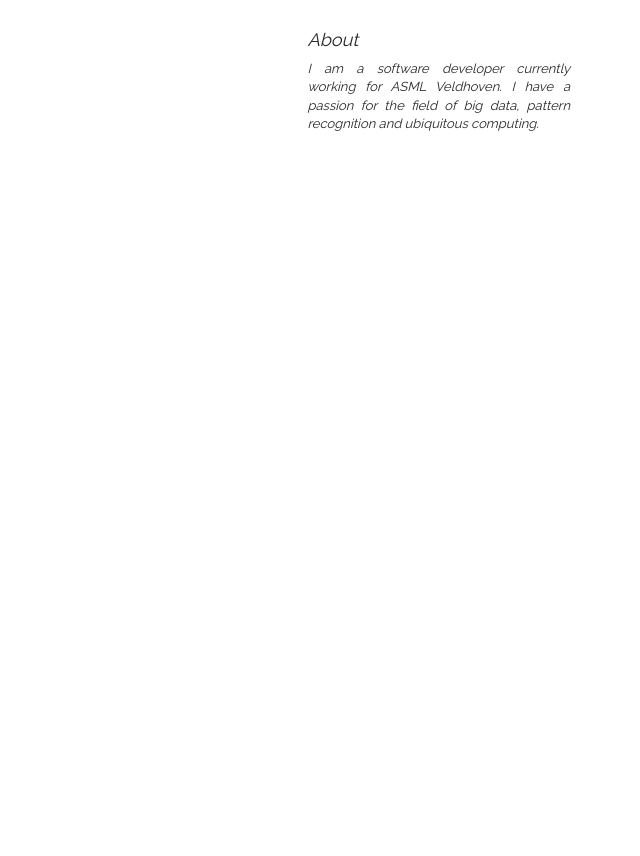
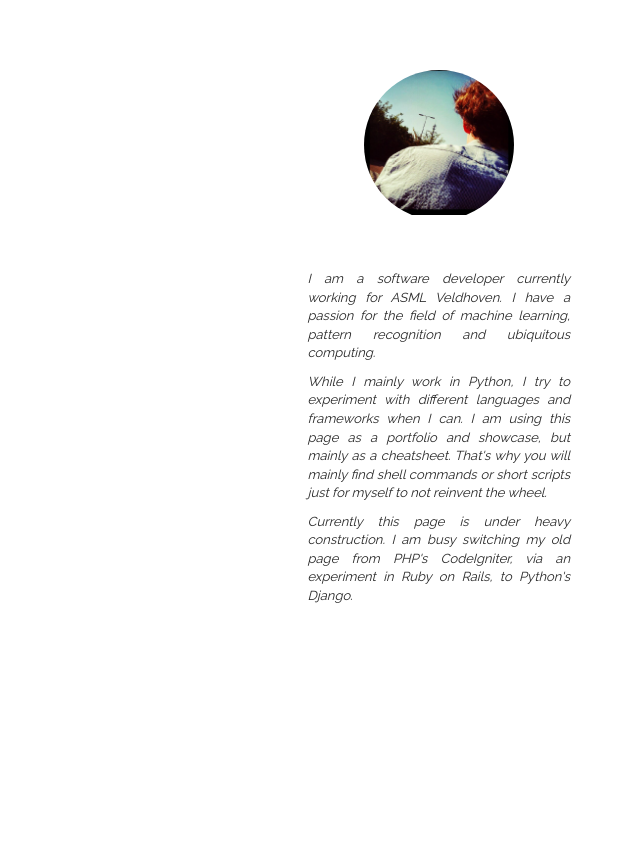
Before and after one commit to jitsejan/homepage-django, a Django app: page / in a window 1280 px wide. Shown: the part 92-948 px from the top of the page, without its empty margins (640-1280 px from the left). Run offline with Django 3.2, Linux system fonts and the light colour scheme; data that the repository does not hold is empty; some libraries are stand-ins or nearby versions.

Commit message:
Small update

```diff
--- a/static/css/blog.css
+++ b/static/css/blog.css
@@ -17,10 +17,35 @@ body, html{
   color: #6699ff;
 }
 
+h2, a{
+    color: rgb(102, 153, 255);
+}
+
 .about-me {
   font-size: small;
   font-style: italic;
   text-align: justify;
+}
+.img-div{
+    height: 150px;
+    width: 150px;
+    overflow: hidden;
+    border-radius: 50%;
+    margin: 50px auto;
+}
+
+
+.img-div img{
+transform: translate(-50%);
+-ms-transform:r translate(-50%); /* IE 9 */
+-moz-transform: translate(-50%); /* Firefox */
+-webkit-transform: translate(-50%); /* Safari and Chrome */
+-o-transform: translate(-50%); /* Opera */
+width: 150px;
+height: 150px;
+margin-left: 75px;
+margin-top: -5px;
+vertical-align: middle;
 }
 .web-img{
     vertical-align: text-top;
--- a/templates/base.html
+++ b/templates/base.html
@@ -10,7 +10,7 @@
 
       <div class="row">
 
-        <div class="col-sm-8 blog-main">
+        <div class="col-sm-9 blog-main">
           {% block blog_entries %} {% endblock %}
 
           {% if is_paginated %}
@@ -21,10 +21,23 @@
           {% endif %}
         </div><!-- /.blog-main -->
 
-        <div class="col-sm-3 col-sm-offset-1 blog-sidebar">
+        <div class="col-sm-3 col-sm-offset-0 blog-sidebar">
           <div class="sidebar-module sidebar-module-inset about-me">
-            <h4>About</h4>
-	    I am a software developer currently working for ASML Veldhoven. I have a passion for the field of big data, pattern recognition and ubiquitous computing.
+            <div class="img-div">
+      <img src="{% static "images/JJ_avatar_01.jpg" %}" />
+    </div>
+            <p>
+	    I am a software developer currently working for ASML Veldhoven. I have a passion for the field of machine learning,
+        pattern recognition and ubiquitous computing.
+            </p>
+<p> While I mainly work in Python, I try to experiment with different
+languages and frameworks when I can. I am using this page as a portfolio and showcase, but mainly as a cheatsheet. That's why
+you will mainly find shell commands or short scripts just for myself to not reinvent the wheel.
+            </p>
+            <p>
+        Currently this page is under heavy construction. I am busy switching my old page from PHP's CodeIgniter,
+via an experiment in Ruby on Rails, to Python's Django.
+            </p>
           </div>
         </div><!-- /.blog-sidebar -->
 
--- a/templates/home.html
+++ b/templates/home.html
@@ -4,8 +4,8 @@
 {% block blog_entries %}
 {% for object in object_list %}
   <div class="post">
-    <h2><a href="{% url "entry_detail" slug=object.slug %}">{{ object.title }}</a></h2>
-    {{ object.body|markdown }}
+    <h2>{{ object.title }}</h2>
+    {{ object.body|markdown}}
     <p class="meta">
       {{ object.created }} |
       Category {{  object.tags.all|join:", " }}
```
Also changed, not shown: static/images/JJ_avatar_01.jpg (added).
